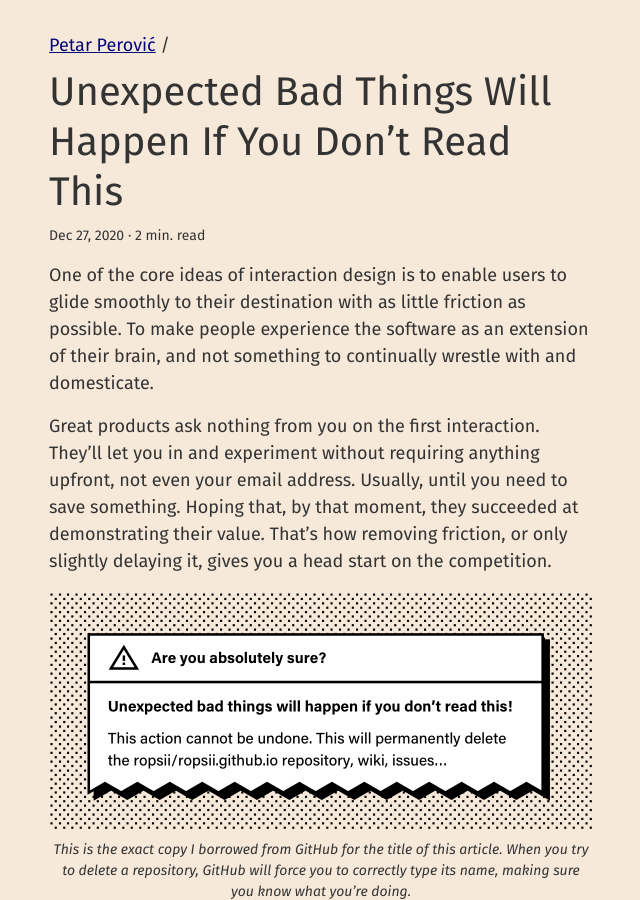
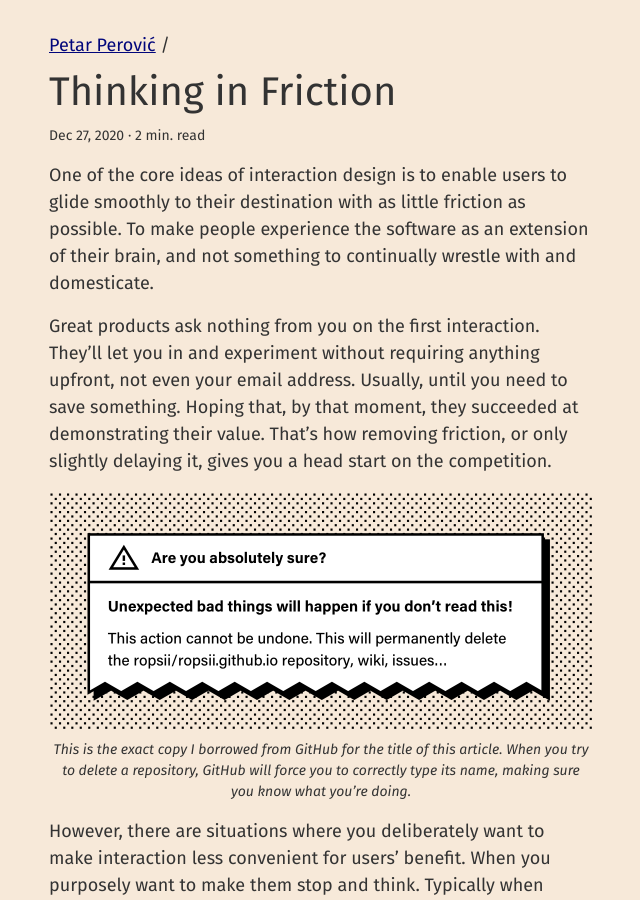
Before and after one commit to ropsii/ropsii.github.io, a Jekyll site: the page built from _posts/2020-12-25-friction.markdown, in a window 1280 px wide and 900 px high. Shown: the whole window, without its empty margins (319-959 px from the left). Built offline with Jekyll 4.4.1, drawn with Linux system fonts in a browser that asks for light colours.

Commit message:
friction title update

```diff
--- a/_posts/2020-12-25-friction.markdown
+++ b/_posts/2020-12-25-friction.markdown
@@ -1,9 +1,9 @@
 ---
 layout: post
-title:  "Unexpected Bad Things Will Happen If You Don’t Read This"
+title:  "Thinking in Friction"
 author: "Petar Perovic"
 date:   2020-12-27 10:10:00 +0100
-summary: "Friction in interaction design"
+summary: "How to adjust the speed of interaction"
 categories: ui design interaction
 image: /assets/cover-friction.png
 ---
```
Also changed, not shown: assets/cover-friction.png.
